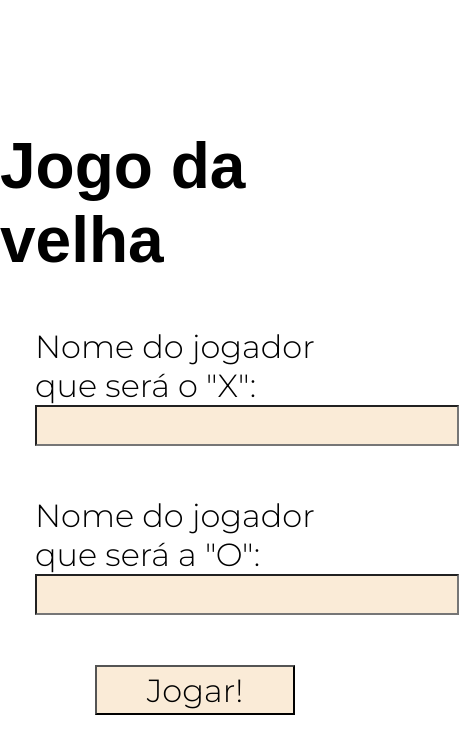
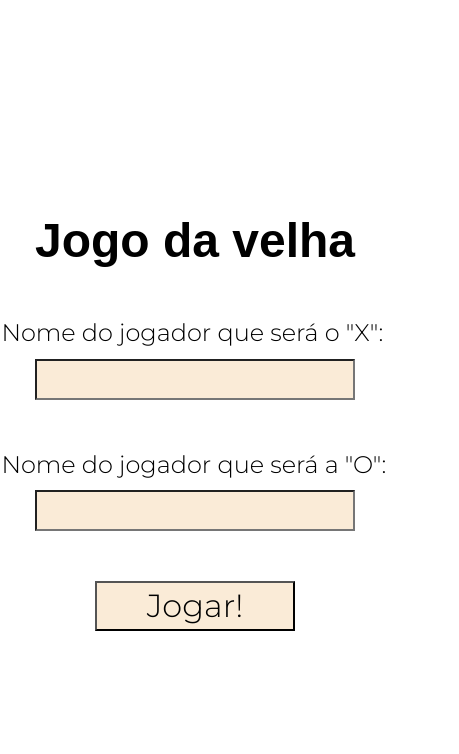
Before and after one commit to AdrielZe/tic_tac_toe, a plain HTML site: page index.html in a window 390 px wide. Shown: the whole page, 459 px wide, since content can reach past the window. Drawn offline with Linux system fonts and the light colour scheme; a web font is replaced by a local one.

Commit message:
responsividade

```diff
--- a/style.css
+++ b/style.css
@@ -173,12 +173,50 @@ text-decoration: none;
 
 @media screen and (max-width: 920px) {
   .main_menu div{
-    width: 20rem;
+    max-width: 40em;
+    display: flex;
+    flex-direction: column;
+    gap: 2rem;
+    justify-content: center;
+    align-items: center;
   }
+
+  .main_menu label{
+    font-size: 2rem;
+  }
+
+  .main_menu input{
+    max-width: 20rem;
+
+  }
+
+  .boardSquare{
+    width: 7rem;
+    height: 7rem;
+    font-size: 3rem;
+  }
+
+
+
 }
 
 @media screen and (max-width: 610px) {
   .main_menu h1{
-    font-size: 4rem;
+    font-size: 3rem;
   }
 }
+
+@media screen and (max-width: 430px) {
+
+  .main_menu div{
+    gap: 0.7rem;
+  }
+  .main_menu h1{
+    font-size: 3rem;
+  }
+
+  .main_menu label{
+    width: 24.2rem;
+    font-size: 1.5rem;
+  }
+}
```
